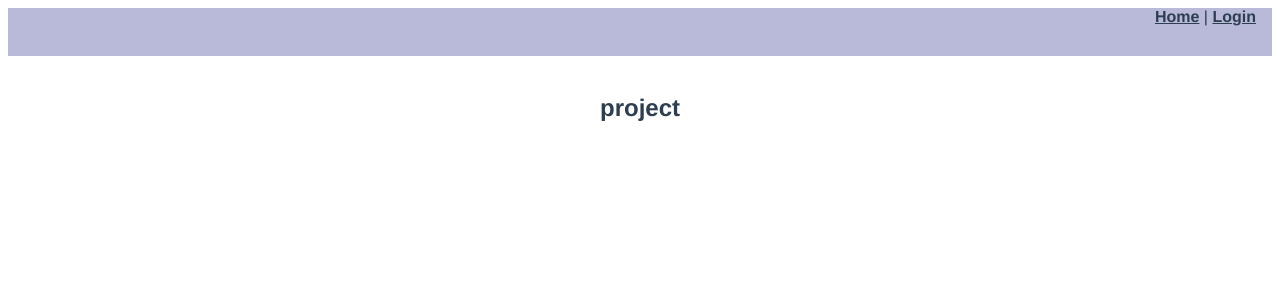
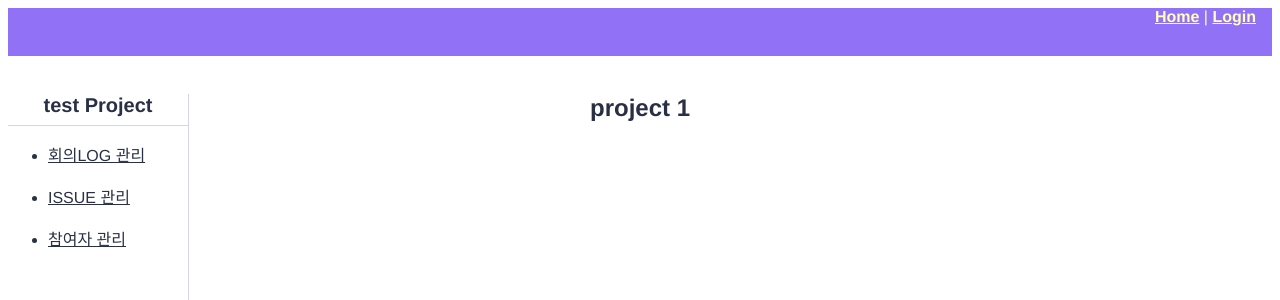
Before and after one commit to Brave-Cookie/FLOG, a Vue app in the folder frontend/: page /1/project/1 in a window 1280 px wide. Shown: the top 300 px of the page. Built offline with nearby package versions, Linux system fonts and the light colour scheme; the HTML template or start-up script is replaced by a standard one.

Commit message:
[FE] test: 사이드바 테스트

```diff
--- a/frontend/src/App.vue
+++ b/frontend/src/App.vue
@@ -40,17 +40,18 @@ export default {
   -webkit-font-smoothing: antialiased;
   -moz-osx-font-smoothing: grayscale;
   text-align: center;
-  color: #2c3e50;
+  margin: 0px;
+  color: #293046;
 }
 
 
 #header a {
   font-weight: bold;
-  color: #2c3e50;
+  color: #FFFFB9;
 }
 
 #header a.router-link-exact-active {
-  color: #7b68ee;
+  color: #6D42F8;
 }
 
 </style>
--- a/frontend/src/components/Header.vue
+++ b/frontend/src/components/Header.vue
@@ -16,7 +16,7 @@ export default {
 <!-- scoped 형태로 클래스 선언하면 해당 컴포넌트 내에서만 사용가능  -->
 <style>
   #header {
-    background-color: #b9bada;
+    background-color: #9172F6;
     width:auto;
     height:3rem;
   }
--- a/frontend/src/components/HeaderAuth.vue
+++ b/frontend/src/components/HeaderAuth.vue
@@ -30,13 +30,19 @@ export default {
 <!-- scoped 형태로 클래스 선언하면 해당 컴포넌트 내에서만 사용가능  -->
 <style>
   #header {
-    background-color: #b9bada;
+    background-color: #9172F6;
     width:auto;
     height:3rem;
+    color: #FFFFB9;
   }
 
   #menuWrap {
     text-align: right;
     margin-right:1rem;
   }
+
+  #menuWrap a.router-link-exact-active {
+  color: #6D42F8;
+  }
+
 </style>
--- a/frontend/src/components/Sidebar.vue
+++ b/frontend/src/components/Sidebar.vue
@@ -1,10 +1,11 @@
 <template>
     <div id="left-sidebar">
-        <div id="project_name">{{ this.project_name }}</div>
-        <ul>
-            <li>회의LOG 관리</li>
-            <li>ISSUE 관리</li>
-            <li>참여자 관리</li>
+        <div id="title">{{ this.project_name }}</div>
+        <hr color="#D8D5EB" noshade="noshade" size="1">
+        <ul id="menu">
+            <li><router-link to="log">회의LOG 관리</router-link></li><br>
+            <li><router-link to="issue">ISSUE 관리</router-link></li><br>
+            <li><router-link to="participant">참여자 관리</router-link></li>
         </ul>
     </div>
 </template>
@@ -15,7 +16,7 @@ export default {
     name: 'left_sidebar',
     data() {
         return {
-            project_name="testPj",
+            project_name: "test Project",
 
         };
     },
@@ -34,5 +35,30 @@ export default {
 </script>
 
 <style scoped>
+#left-sidebar {
+    position: absolute;
+    width: 180px;
+    height: 100%;
+    border-right: 1px solid #D8D5EB;
+
+}
+
+#title {
+    font-weight: bold;
+    font-size: 20px;
+}
+
+#menu {
+    text-align: left;
+}
+
+#menu a.router-link-exact-active {
+  font-weight: bold;
+  color: #6D42F8;
+}
+
+#menu a {
+    color: #293046;
+}
 
 </style>
--- a/frontend/src/router/index.js
+++ b/frontend/src/router/index.js
@@ -4,6 +4,7 @@ import Login from '../views/Login.vue'
 import Signup from '../views/Signup.vue'
 import Mypage from '../views/Mypage.vue'
 import Project from '../views/Project.vue'
+import Issue from '../views/Issue.vue'
 import Vue from 'vue'
 
 Vue.use(VueRouter);
@@ -46,7 +47,13 @@ const router = new VueRouter({
       path: '/:userId/project/:projectId',
       name: 'Project',
       component: Project,
-      children: [],
+      children: [
+        {
+          path: 'issue',
+          name: 'Issue',
+          component: Issue,
+        }
+      ],
     }
 
   ]
--- /dev/null
+++ b/frontend/src/views/Issue.vue
@@ -0,0 +1,10 @@
+<template>
+    <p> Issue 관리 </p>
+</template>
+
+<script>
+
+export default{
+
+}
+</script>
--- a/frontend/src/views/Project.vue
+++ b/frontend/src/views/Project.vue
@@ -1,12 +1,19 @@
 <template>
     <div id="content">
-        <h2> project</h2>
+        <Sidebar />
+        <h2> project {{ $route.params.projectId }}</h2>
     </div>
 </template>
 
 
 <script>
+import Sidebar from '../components/Sidebar.vue';
 
+export default {
+    components: {
+        Sidebar,
+    },
+}
 
 </script>
 
```
